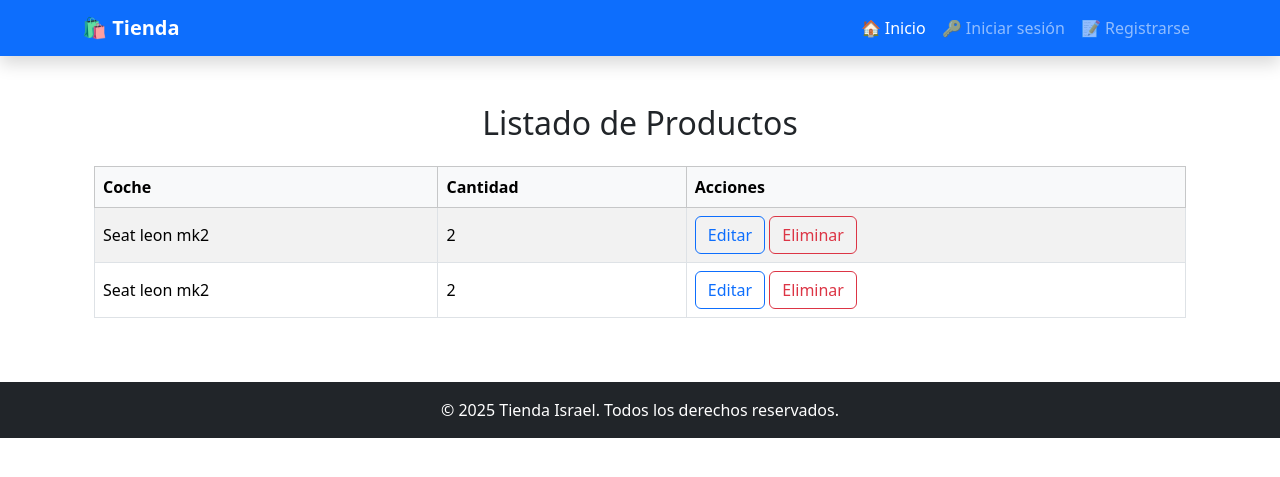
After one commit to israelJ-daw/jorgeRecuperacion, a Django app: page /tienda/1/productos/ in a window 1280 px wide. The commit adds this page. Shown: the top 477 px of the page. Run offline with Django 5.2, Linux system fonts and the light colour scheme; data comes from the database, SQL or seed files in the repository; some libraries are stand-ins or nearby versions.

Commit message:
crud-producto-tienda

```diff
--- a/tienda/forms.py
+++ b/tienda/forms.py
@@ -91,7 +91,7 @@ class CuentaModelForms(ModelForm):
 class DatosModelForms(ModelForm):
     class Meta:
         model = DatosVendedor
-        fields = ['direccion', 'facturacion', 'vendedor']
+        fields = ['direccion', 'facturacion']
         help_texts = {
             'direccion' : ("Direccion del vendedor"),
             'facturacion': ("Escriba su Facturacion")
--- a/tienda/models.py
+++ b/tienda/models.py
@@ -11,6 +11,11 @@ class Usuario(AbstractUser):
         (VENDEDOR, 'Vendedor')
     )
     rol = models.PositiveSmallIntegerField(choices=ROLES, default=CLIENTE)
+
+    coches = models.ManyToManyField('Coche', through='Pedidos')
+
+
+
 
 class Cliente(models.Model):
 
@@ -74,3 +79,12 @@ class Inventario(models.Model):
   tienda = models.ForeignKey(Tienda, on_delete=models.CASCADE)
   coches = models.ForeignKey(Coche, on_delete=models.CASCADE)
   cantidad = models.IntegerField(default=0)
+
+
+class Pedidos(models.Model):
+  clientes = models.ForeignKey(Usuario, on_delete=models.CASCADE)
+  coches = models.ForeignKey(Coche, on_delete=models.CASCADE)
+
+  fecha_pedido = models.DateTimeField(auto_now_add=True)
+  cantidad = models.PositiveIntegerField(default=1)
+  direccion_envio = models.CharField(max_length=255)
--- /dev/null
+++ b/tienda/templates/inventario/lista_productos.html
@@ -0,0 +1,38 @@
+{% extends "estructura/principal.html" %}
+
+{% block contenido %}
+<div class="container my-5">
+    <h2 class="mb-4 text-center">Listado de Productos</h2>
+
+    {% if productos %}
+        <div class="table-responsive">
+            <table class="table table-striped table-bordered align-middle">
+                <thead class="table-light">
+                    <tr>
+                        <th scope="col">Coche</th>
+                        <th scope="col">Cantidad</th>
+                        <th scope="col">Acciones</th>
+                    </tr>
+                </thead>
+                <tbody>
+                    {% for producto in productos %}
+                        <tr>
+                            <td>{{ producto.coches }}</td>
+                            <td>{{ producto.cantidad }}</td>
+                            <td>
+                                <a class="btn btn-outline-primary" href="{% url 'productos_editar' producto.id %}">Editar</a>
+                                <a class="btn btn-outline-danger" href="{% url 'eliminar_productos' producto.id %}">Eliminar</a>
+
+                            </td>
+                        </tr>
+                    {% endfor %}
+                </tbody>
+            </table>
+        </div>
+    {% else %}
+        <div class="alert alert-info text-center" role="alert">
+            No hay productos disponibles en este momento.
+        </div>
+    {% endif %}
+</div>
+{% endblock contenido %}
--- a/tienda/templates/tienda/lista_tienda.html
+++ b/tienda/templates/tienda/lista_tienda.html
@@ -6,6 +6,8 @@
 
             <a class = "btn btn-outline-primary" href= "{% url 'tienda_detalle' tienda.id %}">Mas Informacion</a>
 
+            <a class="btn btn-outline-primary "href="{% url 'lista_productos' tienda.id %}">Ver Productos</a>
+
         {% empty %}
             <p>No existen tiendas.</p>
         {% endfor %}
--- a/tienda/urls.py
+++ b/tienda/urls.py
@@ -35,6 +35,9 @@ urlpatterns = [
     path('crear/datos/', views.crear_datos, name='crear_datos'),
     path('eliminar/<int:id_vendedor>/datos/', views.eliminar_datos, name='eliminar_datos'),
     path('editar/<int:id_vendedor>/datos', views.datos_editar, name='datos_editar'),
-
+    #Inventario
+    path('tienda/<int:tienda_id>/productos/', views.lista_productos, name='lista_productos'),
+    path('editar/<int:id_producto>/producto', views.productos_editar, name='productos_editar'),
+    path('eliminar/<int:id_productos>/productos/', views.eliminar_productos, name='eliminar_productos'),
 
 ]
--- a/tienda/views.py
+++ b/tienda/views.py
@@ -211,9 +211,12 @@ def cuenta_editar(request, id_cuenta):
 
 
 def detalle_vendedor(request, id_vendedor):
-    vendedor = Vendedor.objects.get(id = id_vendedor)
 
-    return render (request, 'vendedores/detalle_vendedor.html', {'vendedor': vendedor} )
+    if request.user.vendedor.id == id_vendedor:
+        vendedor = Vendedor.objects.get(id = id_vendedor)
+        return render (request, 'vendedores/detalle_vendedor.html', {'vendedor': vendedor} )
+    else:
+        raise Http404()
 
 
 def ver_datos(request, id_vendedor):
@@ -225,9 +228,14 @@ def crear_datos(request):
     if request.method == 'POST':
         formulario = DatosModelForms(request.POST)
         if formulario.is_valid():
-            formulario.save()
-            messages.success(request, 'Se han Creado sus Datos')
-            return redirect ('detalle_vendedor', id_vendedor=request.user.vendedor.id)
+            datos = DatosVendedor.objects.create(
+                direccion = formulario.cleaned_data.get("direccion"),
+                facturacion = formulario.cleaned_data.get("facturacion"),
+                vendedor = request.user.vendedor,
+            )
+            datos.save()
+            messages.success(request, 'Se ha Creado Sus Datos')
+            return redirect ("detalle_vendedor", id_vendedor=request.user.vendedor.id)
     else:
         formulario = DatosModelForms()
 
@@ -279,7 +287,38 @@ def crear_inventario(request):
 
 
 
+def lista_productos(request, tienda_id):
+    productos = Inventario.objects.filter(tienda_id=tienda_id)
 
+    return render(request, 'inventario/lista_productos.html', {'productos': productos})
+
+
+def productos_editar(request, id_producto):
+    productos = Inventario.objects.get(id=id_producto)
+
+    if request.method == "POST":
+        formulario = CrearInventarioForms(request.POST, request=request, instance=productos)
+        if formulario.is_valid():
+            formulario.save()
+            messages.success(request, 'Se ha modificado correctamente.')
+            return redirect('lista_productos', tienda_id=productos.tienda.id)
+    else:
+        formulario = CrearInventarioForms(request=request, instance=productos)
+
+    return render(request, 'inventario/productos_editar.html', {'formulario': formulario, 'productos': productos})
+
+
+
+def eliminar_productos (request, id_productos):
+    productos = Inventario.objects.get(id=id_productos)
+
+    try:
+        productos.delete()
+        messages.success(request, "Se han eliminado El producto Correctamente.")
+    except Exception as error:
+        print(error)
+
+    return redirect('lista_productos', tienda_id=productos.tienda.id)
 
 
 
```
Also changed, not shown: tienda/templates/inventario/productos_editar.html (added, +13 -0 lines), tienda/migrations/0006_pedidos_usuario_coches.py (added), tienda/templates/index.html (line endings or trailing spaces).
